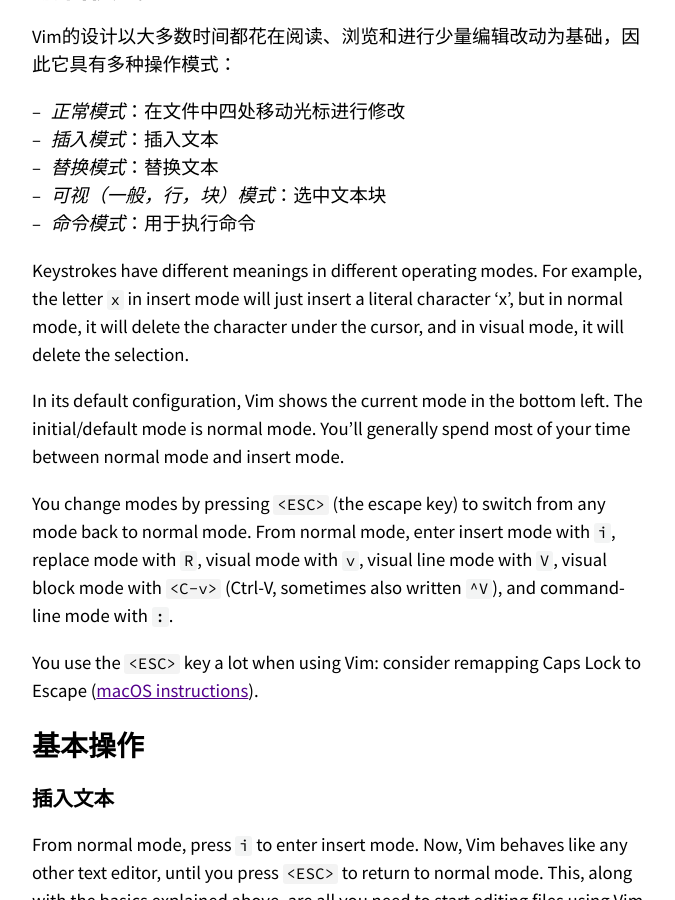
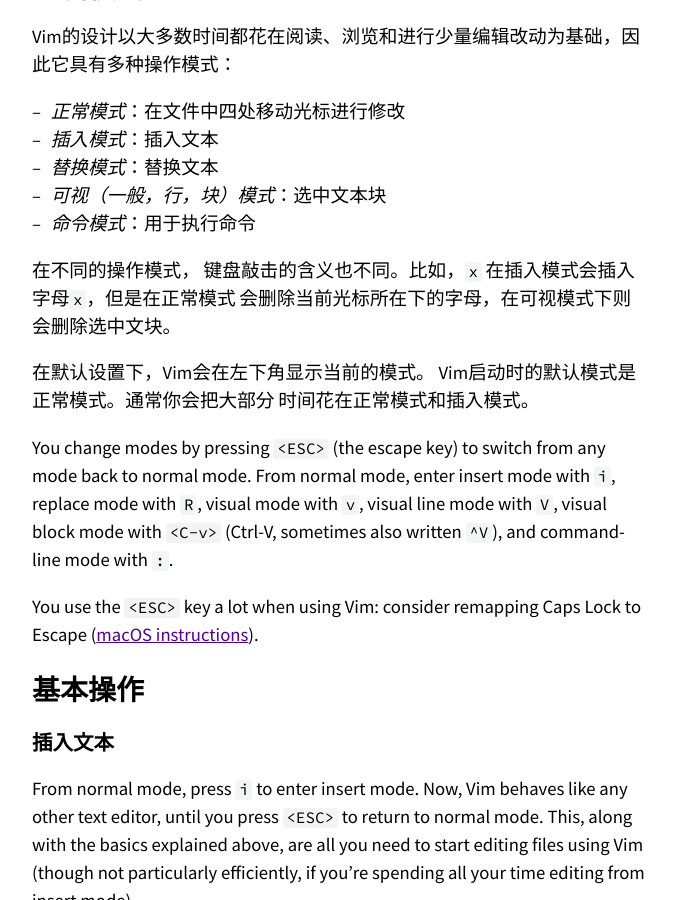
Before and after one commit to missing-semester-cn/missing-semester-cn.github.io, a Jekyll site: the page built from _2020/editors.md, in a window 1280 px wide and 900 px high, scrolled down 1988 px. Shown: the whole window, without its empty margins (300-975 px from the left). Built offline with Jekyll 4.4.1, drawn with Linux system fonts in a browser that asks for light colours.

Commit message:
wip editor

```diff
--- a/_2020/editors.md
+++ b/_2020/editors.md
@@ -58,15 +58,11 @@
 - *可视（一般，行，块）模式*：选中文本块
 - *命令模式*：用于执行命令
 
+在不同的操作模式， 键盘敲击的含义也不同。比如，`x` 在插入模式会插入字母`x`，但是在正常模式
+会删除当前光标所在下的字母，在可视模式下则会删除选中文块。
 
-Keystrokes have different meanings in different operating modes. For example,
-the letter `x` in insert mode will just insert a literal character 'x', but in
-normal mode, it will delete the character under the cursor, and in visual mode,
-it will delete the selection.
-
-In its default configuration, Vim shows the current mode in the bottom left.
-The initial/default mode is normal mode. You'll generally spend most of your
-time between normal mode and insert mode.
+在默认设置下，Vim会在左下角显示当前的模式。 Vim启动时的默认模式是正常模式。通常你会把大部分
+时间花在正常模式和插入模式。
 
 You change modes by pressing `<ESC>` (the escape key) to switch from any mode
 back to normal mode. From normal mode, enter insert mode with `i`, replace mode
```
